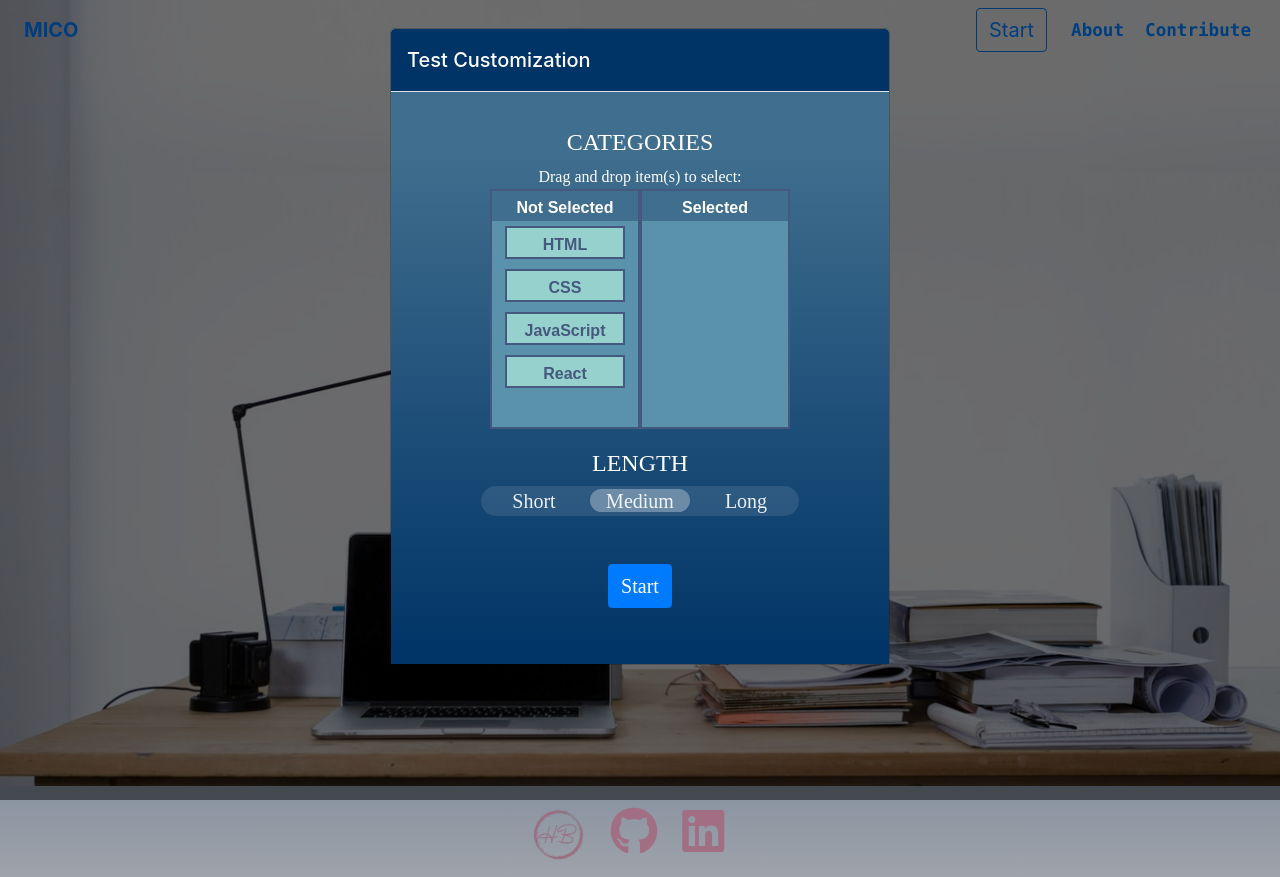
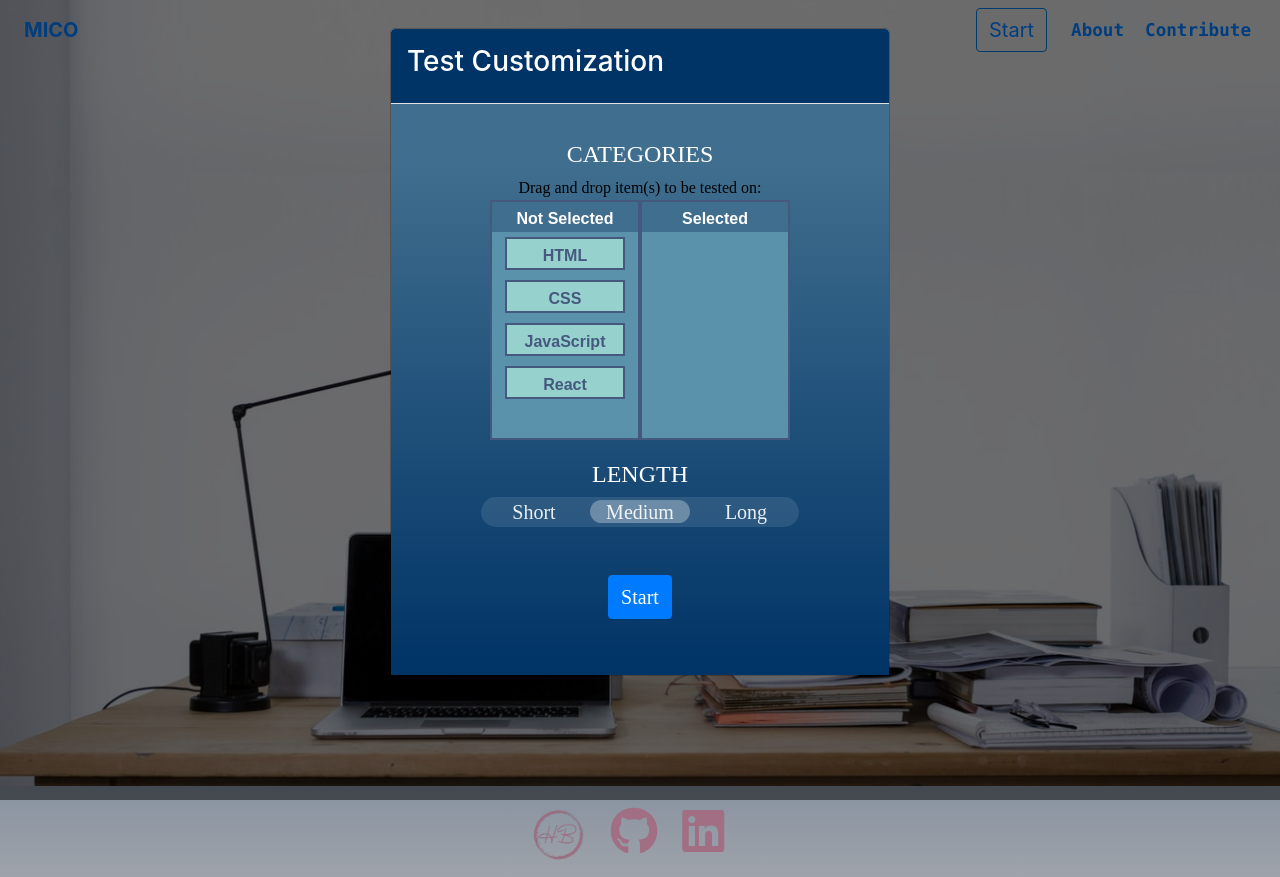
Before and after one commit to hblackmer/mico, a React (Create React App) app: page / in a window 1280 px wide. Both pictures are taken after a click on the button "Start". Built offline with nearby package versions, Linux system fonts and the light colour scheme.

Commit message:
Updated styling on Customization modal.

```diff
--- a/src/components/Customize/Customize.css
+++ b/src/components/Customize/Customize.css
@@ -20,6 +20,10 @@
 .categories-header {
     text-align: center;
     margin-top: -20px;
+}
+
+.categories-subtitle {
+    color: black;
 }
 
 .length-header {
--- a/src/components/Customize/Customize.js
+++ b/src/components/Customize/Customize.js
@@ -1,7 +1,7 @@
 import React, { Component } from 'react';
 import {
     Modal, ModalHeader, ModalBody,
-    Button,
+    Button, Tooltip,
     Form, FormGroup, Input, Label,
     Row, Col
 } from 'reactstrap';
@@ -14,13 +14,13 @@ class Customize extends Component {
         return (
             <Modal isOpen={this.props.isModalOpen} toggle={this.props.toggleModal}>
                 <ModalHeader toggle={this.props.toggleModal}>
-                    Test Customization
+                    <h3>Test Customization</h3>
                 </ModalHeader>
                 <ModalBody>
                     <Form id="regForm">
                         <div className="tab">
                             <h4 className="categories-header">CATEGORIES</h4>
-                            <lead>Drag and drop item(s) to select:</lead>
+                            <lead className="categories-subtitle">Drag and drop item(s) to be tested on:</lead>
                             <Categories />
                         </div>
                         <div className="tab">
```
